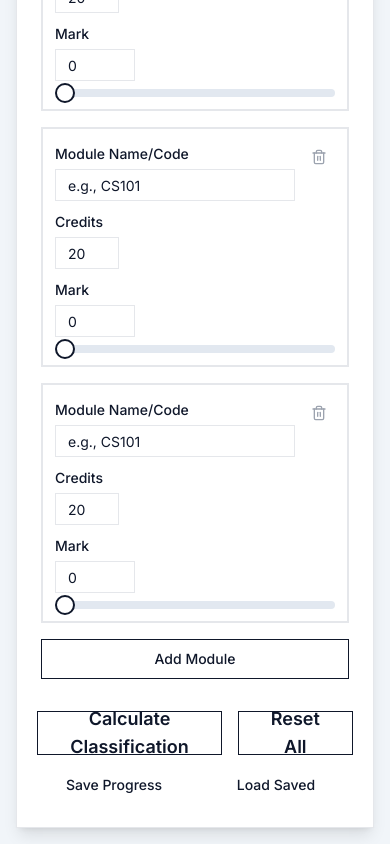
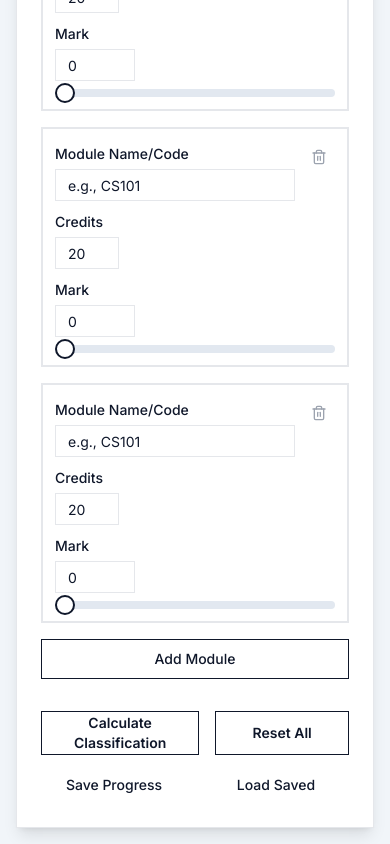
Before and after one commit to agcolom/westminster-degree-calc, a Next.js app: page / in a window 390 px wide. Shown: the part 2805-3649 px from the top of the page. Built offline with nearby package versions, Linux system fonts and the light colour scheme.

Commit message:
Make button text responsive to prevent wrapping on small screens
Added responsive font sizing to Calculate Classification and Reset All buttons:
- text-sm on mobile (prevents text wrapping and border touching)
- text-base on tablets
- text-lg on desktop (maintains original larger size)

```diff
--- a/app/page.tsx
+++ b/app/page.tsx
@@ -620,7 +620,7 @@ export default function Home() {
               <div className="flex justify-center gap-4">
                 <Button
                   onClick={calculateDegree}
-                  className="w-full max-w-xs text-lg font-semibold"
+                  className="w-full max-w-xs text-sm sm:text-base md:text-lg font-semibold"
                   variant="outline"
                   size="lg"
                 >
@@ -628,7 +628,7 @@ export default function Home() {
                 </Button>
                 <Button
                   onClick={handleReset}
-                  className="w-full max-w-xs text-lg font-semibold"
+                  className="w-full max-w-xs text-sm sm:text-base md:text-lg font-semibold"
                   variant="outline"
                   size="lg"
                 >
--- a/app/postgraduate/page.tsx
+++ b/app/postgraduate/page.tsx
@@ -721,7 +721,7 @@ export default function PostgraduatePage() {
               <div className="flex justify-center gap-4">
                 <Button
                   onClick={calculateDegree}
-                  className="w-full max-w-xs text-lg font-semibold"
+                  className="w-full max-w-xs text-sm sm:text-base md:text-lg font-semibold"
                   variant="outline"
                   size="lg"
                 >
@@ -729,7 +729,7 @@ export default function PostgraduatePage() {
                 </Button>
                 <Button
                   onClick={handleReset}
-                  className="w-full max-w-xs text-lg font-semibold"
+                  className="w-full max-w-xs text-sm sm:text-base md:text-lg font-semibold"
                   variant="outline"
                   size="lg"
                 >
```
